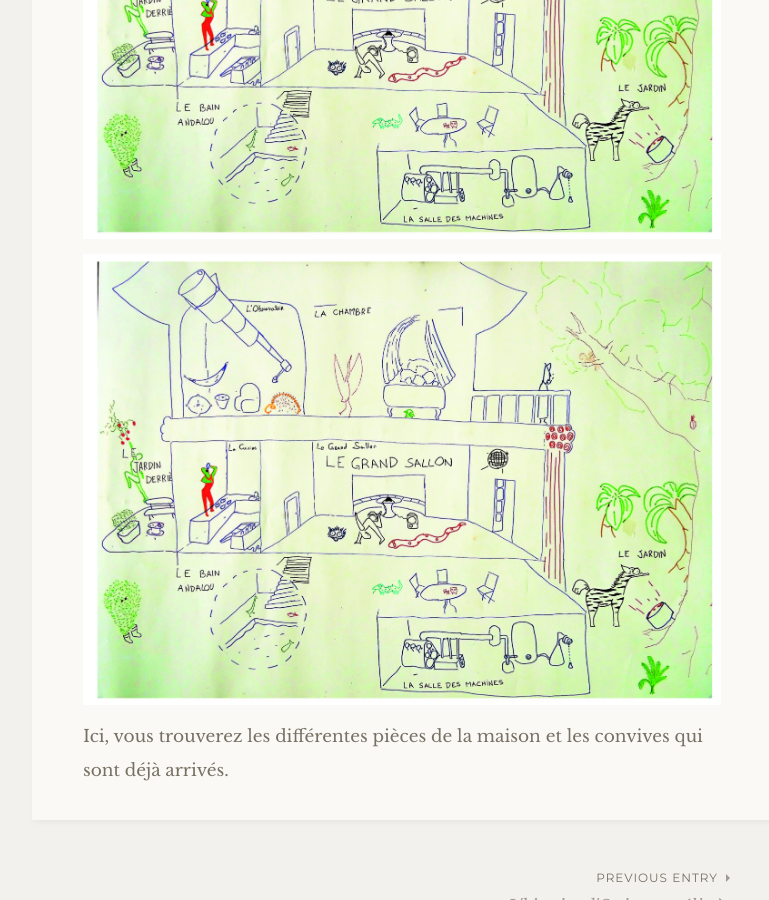
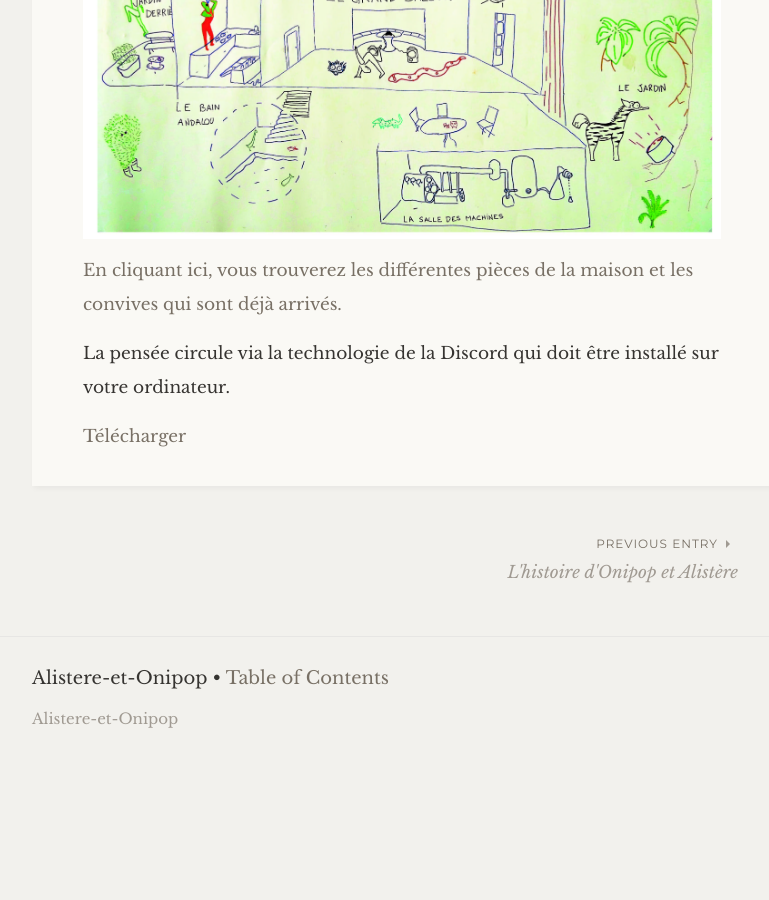
Before and after one commit to edacook/Alistere-et-Onipop, a Jekyll site: the page built from _posts/2020-03-29-la-fete.md, in a window 1280 px wide and 900 px high, scrolled down 848 px. Shown: the whole window, without its empty margins (238-1007 px from the left). Built offline with Jekyll 4.4.1, drawn with Linux system fonts in a browser that asks for light colours; some web fonts are replaced; after the commit the page ends 1642 px from its top, so only the background shows below that.

Commit message:
lien download discord

```diff
--- a/_posts/2020-03-29-la-fete.md
+++ b/_posts/2020-03-29-la-fete.md
@@ -15,6 +15,9 @@ Voilà la maison :
 
 ![La Maison](https://raw.githubusercontent.com/edacook/Alistere-et-Onipop/master/assets/PlanAeO.jpg)
 
-![La Maison](/assets/PlanAeO.jpg)
+[En cliquant ici, vous trouverez les différentes pièces de la maison et les convives qui sont déjà arrivés.](https://discord.gg/rEqBDPk)
 
-[Ici, vous trouverez les différentes pièces de la maison et les convives qui sont déjà arrivés.](https://discord.gg/rEqBDPk)
+
+La pensée circule via la technologie de la Discord qui doit être installé sur votre ordinateur.
+
+[Télécharger](https://discordapp.com/download)
```
